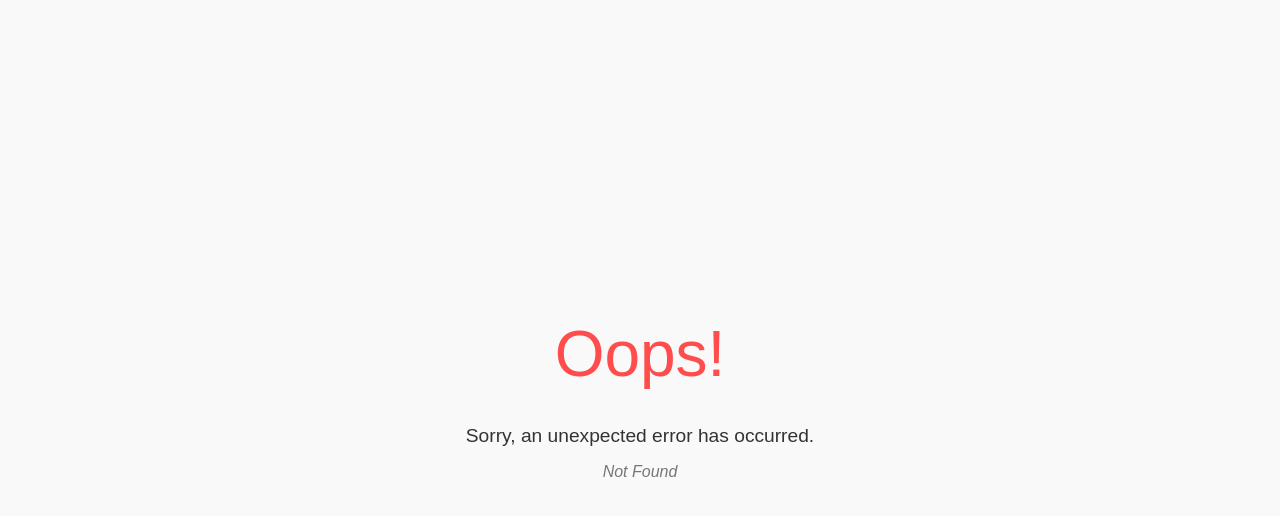
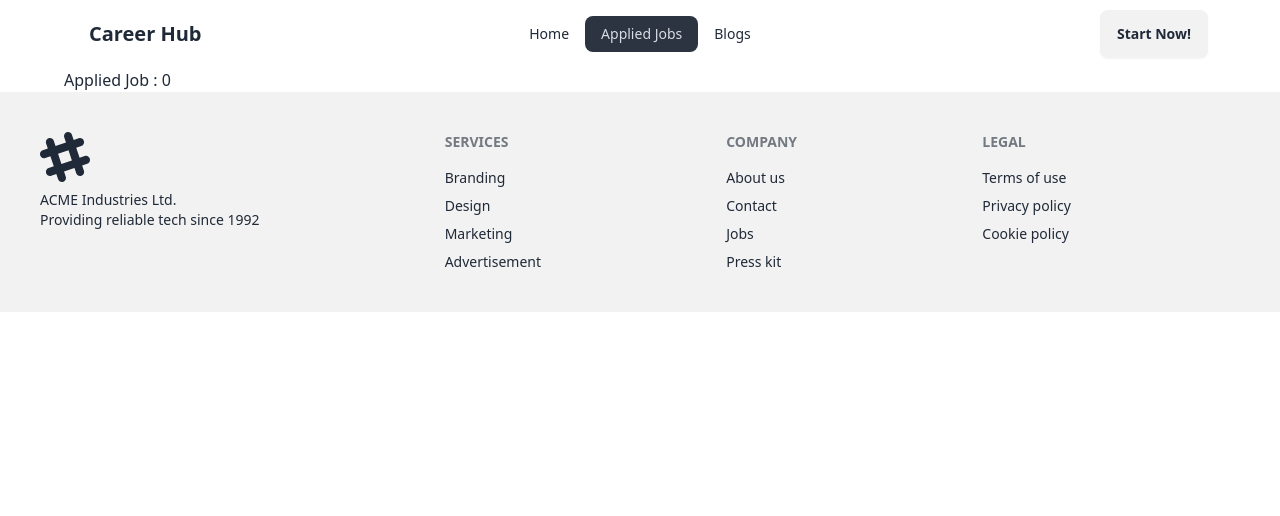
Before and after one commit to emonmahdi/career-hub-react, a React (Vite) app: page /applied-job in a window 1280 px wide. Before the commit this address had no page. Shown: the top 516 px of the page. Built offline with nearby package versions, Linux system fonts and the light colour scheme.

Commit message:
applied job using local storage

```diff
--- a/package.json
+++ b/package.json
@@ -12,7 +12,8 @@
   "dependencies": {
     "react": "^18.3.1",
     "react-dom": "^18.3.1",
-    "react-router-dom": "^7.0.2"
+    "react-router-dom": "^7.0.2",
+    "react-toastify": "^11.0.2"
   },
   "devDependencies": {
     "@eslint/js": "^9.15.0",
--- /dev/null
+++ b/src/components/AppliedJob/AppliedJob.jsx
@@ -0,0 +1,33 @@
+import { useEffect, useState } from "react";
+import { useLoaderData } from "react-router-dom";
+import { getStoredJobApplication } from "../../utility/localstorage";
+
+const AppliedJob = () => {
+  const [appliedJob, setAppliedJob] = useState([]);
+  const jobs = useLoaderData();
+
+  useEffect(() => {
+    const storedJobsId = getStoredJobApplication();
+    if (jobs.length > 0) {
+      // const jobsApplied = jobs.filter((job) => storedJobsId.includes(job?.id));
+
+      // console.log(jobs, storedJobsId, jobsApplied);
+
+      let jobApplied = [];
+      for (const id of storedJobsId) {
+        const job = job.find((job) => job.id === id);
+        if (job) {
+          jobApplied.push(job);
+        }
+      }
+      setAppliedJob(jobApplied);
+    }
+  }, [jobs]);
+  return (
+    <div>
+      <h2>Applied Job : {appliedJob.length}</h2>
+    </div>
+  );
+};
+
+export default AppliedJob;
--- a/src/components/FeaturedJobs/JobDetails.jsx
+++ b/src/components/FeaturedJobs/JobDetails.jsx
@@ -1,4 +1,6 @@
 import { useLoaderData, useParams } from "react-router-dom";
+import { toast } from "react-toastify";
+import { saveJobApplication } from "../../utility/localstorage";
 
 const JobDetails = () => {
   const jobs = useLoaderData();
@@ -6,6 +8,12 @@ const JobDetails = () => {
   console.log(id);
   const jobId = parseInt(id);
   const job = jobs.find((job) => job.id === jobId);
+
+  const handleApply = () => {
+    saveJobApplication(jobId);
+    toast("You have applies successfully");
+  };
+
   return (
     <div className="container mx-auto px-4 my-5">
       <div className="grid grid-cols-1 md:grid-cols-12 gap-6">
@@ -51,6 +59,9 @@ const JobDetails = () => {
               {job?.contact_information?.address}
             </p>
           </div>
+          <button onClick={handleApply} className="btn btn-primary">
+            Apply Now
+          </button>
         </div>
       </div>
     </div>
--- a/src/components/Header/Header.jsx
+++ b/src/components/Header/Header.jsx
@@ -6,7 +6,7 @@ const links = (
       <NavLink to="/">Home</NavLink>
     </li>
     <li>
-      <NavLink to="/applied-jobs">Applied Jobs</NavLink>
+      <NavLink to="/applied-job">Applied Jobs</NavLink>
     </li>
     <li>
       <NavLink to="/blogs">Blogs</NavLink>
--- a/src/main.jsx
+++ b/src/main.jsx
@@ -3,9 +3,11 @@ import { createRoot } from 'react-dom/client'
 import "./index.css";
 import { RouterProvider } from "react-router-dom";
 import { router } from "./routes/routes.jsx";
+import { ToastContainer } from "react-toastify";
 
 createRoot(document.getElementById("root")).render(
   <StrictMode>
     <RouterProvider router={router} />
+    <ToastContainer></ToastContainer>
   </StrictMode>
 );
--- a/src/routes/routes.jsx
+++ b/src/routes/routes.jsx
@@ -3,6 +3,7 @@ import Root from "../components/Root/Root";
 import Home from "../components/Home/Home";
 import ErrorPage from "./ErrorPage";
 import JobDetails from "../components/FeaturedJobs/JobDetails";
+import AppliedJob from "../components/AppliedJob/AppliedJob";
 
 export const router = createBrowserRouter([
   {
@@ -15,6 +16,11 @@ export const router = createBrowserRouter([
         element: <Home />,
       },
       {
+        path: "/applied-job",
+        element: <AppliedJob />,
+        loader: () => fetch("../jobs.json"),
+      },
+      {
         path: "/job/:id",
         element: <JobDetails />,
         loader: () => fetch("../jobs.json"),
--- /dev/null
+++ b/src/utility/localstorage.js
@@ -0,0 +1,18 @@
+const getStoredJobApplication = () => {
+  const storedApplication = localStorage.getItem("job-application");
+  if (storedApplication) {
+    return JSON.parse(storedApplication);
+  }
+  return [];
+};
+
+const saveJobApplication = (id) => {
+  const storedApplication = getStoredJobApplication();
+  const exists = storedApplication.find((jobId) => jobId === id);
+  if (!exists) {
+    storedApplication.push(id);
+    localStorage.setItem("job-application", JSON.stringify(storedApplication));
+  }
+};
+
+export { getStoredJobApplication, saveJobApplication };
```
Also changed, not shown: 1 other file (tests, documents, lock files or other folders).
